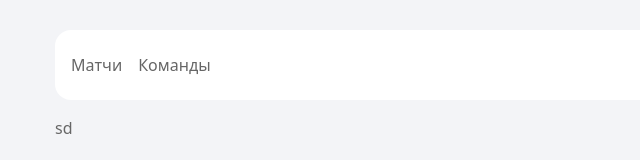
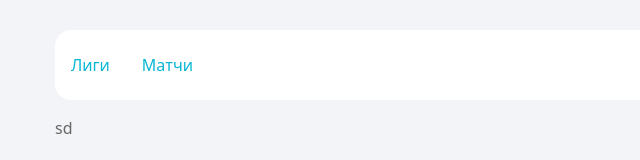
Before and after one commit to liapers/Football, a Vue app: page / in a window 1280 px wide. Shown: the top 160 px of the page, without its empty margins (0-640 px from the left). Built offline with nearby package versions, Linux system fonts and the light colour scheme.

Commit message:
#5 красивые ссылки

```diff
--- a/src/components/Header.vue
+++ b/src/components/Header.vue
@@ -1,15 +1,40 @@
 <template>
   <nav class="flex items-center bg-white h-[70px] rounded-2xl mb-4">
     <div class="pl-4">
-            <ul class="m-0 flex">
-                <li class="mr-4">
+      <ul
+        class="font-medium flex flex-col p-4 md:p-0 mt-4 border border-gray-100 rounded-lg bg-gray-50 md:flex-row md:space-x-8 md:mt-0 md:border-0 md:bg-white dark:bg-gray-800 md:dark:bg-gray-900 dark:border-gray-700"
+      >
+        <li>
+            <router-link
+                :to="{name:'leagues'}"
+                v-slot="{ isActive, href}"
+            >
+                <a
+                    :href="href"
+                    :class="isActive ?
+                    'block py-2 pl-3 pr-4 text-white bg-cyan-500 rounded md:bg-transparent md:text-cyan-500 md:p-0 dark:text-white md:dark:text-blue-500' :
+                    'block py-2 pl-3 pr-4 text-gray-900 rounded hover:bg-gray-100 md:hover:bg-transparent md:border-0 md:hover:text-cyan-500 md:p-0 dark:text-white md:dark:hover:text-blue-500 dark:hover:bg-gray-700 dark:hover:text-white md:dark:hover:bg-transparent'"
+                >
+                    Лиги
+                </a>
+            </router-link>
+        </li>
+        <li>
+            <router-link
+                :to="{name: 'leagues'}"
+                v-slot="{ isActive, href}"
+            >
+                <a
+                    :href="href"
+                    :class="isActive ?
+                    'block py-2 pl-3 pr-4 text-white bg-cyan-500 rounded md:bg-transparent md:text-cyan-500 md:p-0 dark:text-white md:dark:text-blue-500' :
+                    'block py-2 pl-3 pr-4 text-gray-900 rounded hover:bg-gray-100 md:hover:bg-transparent md:border-0 md:hover:text-cyan-500 md:p-0 dark:text-white md:dark:hover:text-blue-500 dark:hover:bg-gray-700 dark:hover:text-white md:dark:hover:bg-transparent'"
+                >
                     Матчи
-                </li>
-                <li class="mr-4">
-                    Команды
+                </a>
+            </router-link>
         </li>
       </ul>
-
     </div>
   </nav>
 </template>
--- a/src/router/index.js
+++ b/src/router/index.js
@@ -5,7 +5,7 @@ const router = createRouter({
   routes: [
     {
       path: '/',
-      name: 'home',
+      name: 'leagues',
       component:  () => import('../views/Home.vue')
     },
   ]
```
Lines whose indentation alone changed are shown as unchanged.
